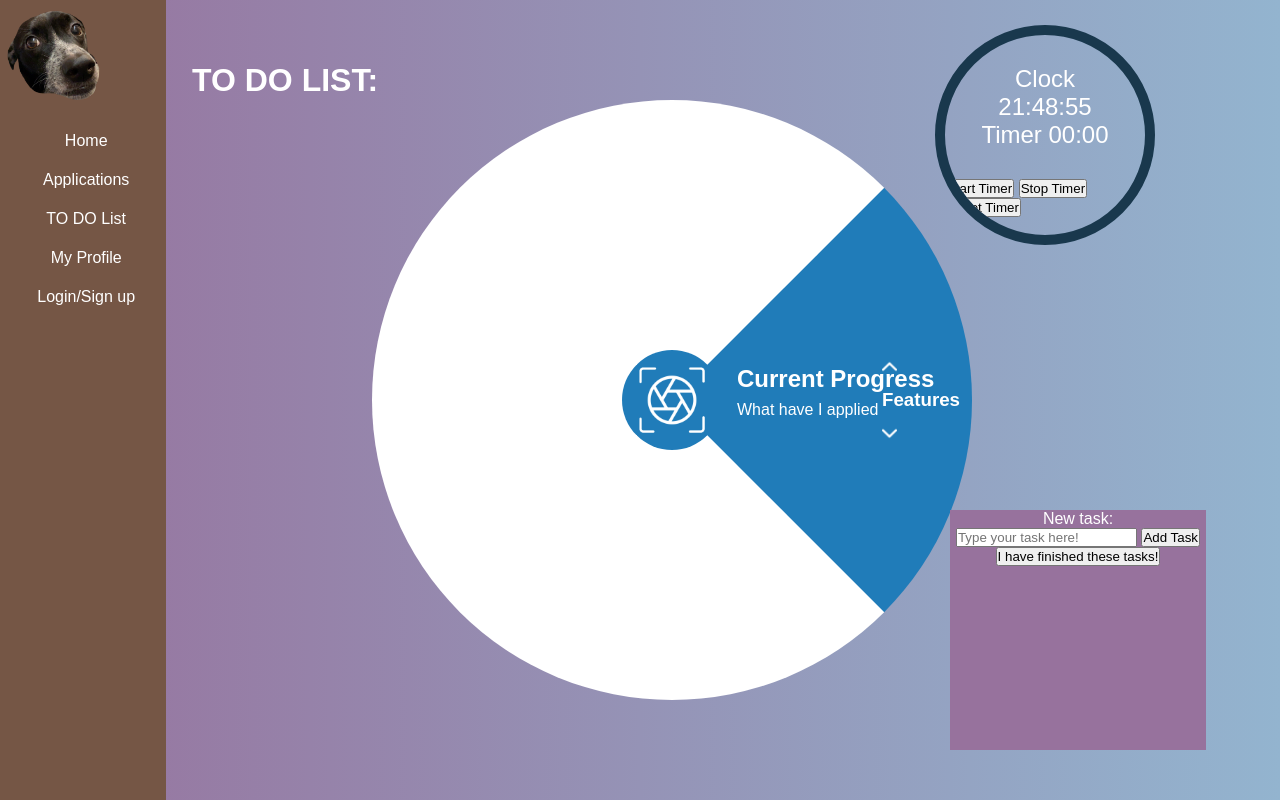
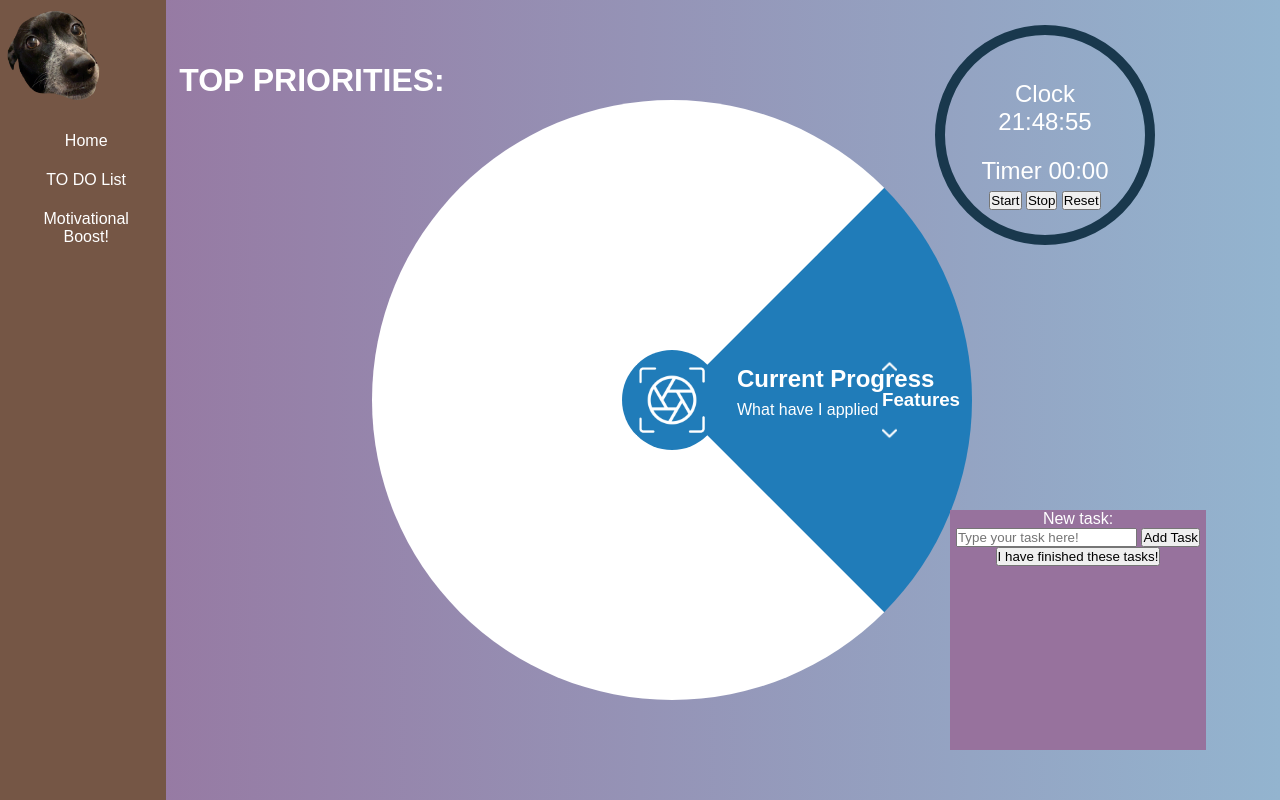
Before and after one commit to yangjerrica/TaskManager2023, a plain HTML site: page index.html in a window 1280 px wide. Drawn offline with Linux system fonts and the light colour scheme.

Commit message:
fixed timer

```diff
--- a/Styles/style.css
+++ b/Styles/style.css
@@ -14,7 +14,7 @@
 
 .todolist{
     position: absolute;
-    left: 15%;
+    left: 14%;
     top: 10%;
     transform: translateY(-50%);
 }
@@ -287,7 +287,7 @@ nav{
     margin: 0px auto;
     z-index: 1;
     justify-content: center;
-    display: block;
+
 
     border: 10px solid #19384d;
     border-radius: 50%;
@@ -299,4 +299,5 @@ nav{
     text-decoration: none;
     font-size: 24px;
     font-family: 'Arial', sans-serif;
+    padding: 15px 10px 6px 10px;
 }
--- a/index.html
+++ b/index.html
@@ -14,10 +14,10 @@
             <div class="nav-links">
                 <ul>
                     <li><a href="index.html">Home</a></li>
-                    <li><a href="application.html">Applications</a></li>
+                    <!-- <li><a href="application.html">Applications</a></li> -->
                     <li><a href="TODO.html">TO DO List</a></li>
-                    <li><a href="MyProfile.html">My Profile</a></li>
-                    <li><a href="login.html">Login/Sign up</a></li>
+                    <li><a href="MyProfile.html">Motivational Boost!</a></li>
+                    <!--<li><a href="login.html">Login/Sign up</a></li> -->
                 </ul>
             </div>
         </nav>
@@ -64,7 +64,7 @@
         </div>
 
         <div class="todolist">
-            <h1>TO DO LIST:</h1>
+            <h1>TOP PRIORITIES:</h1>
 
         </div>
 
@@ -91,11 +91,12 @@
                         <div id="timer"></div>
                     </li>
                 </ul>
+                <button onclick="startTimer()">Start</button>
+            <button onclick="stopTimer()">Stop</button>
+            <button onclick="resetTimer()">Reset </button>
 
             </div>
-            <button onclick="startTimer()">Start Timer</button>
-            <button onclick="stopTimer()">Stop Timer</button>
-            <button onclick="resetTimer()">Reset Timer</button>
+
         </div>
 
 
```
